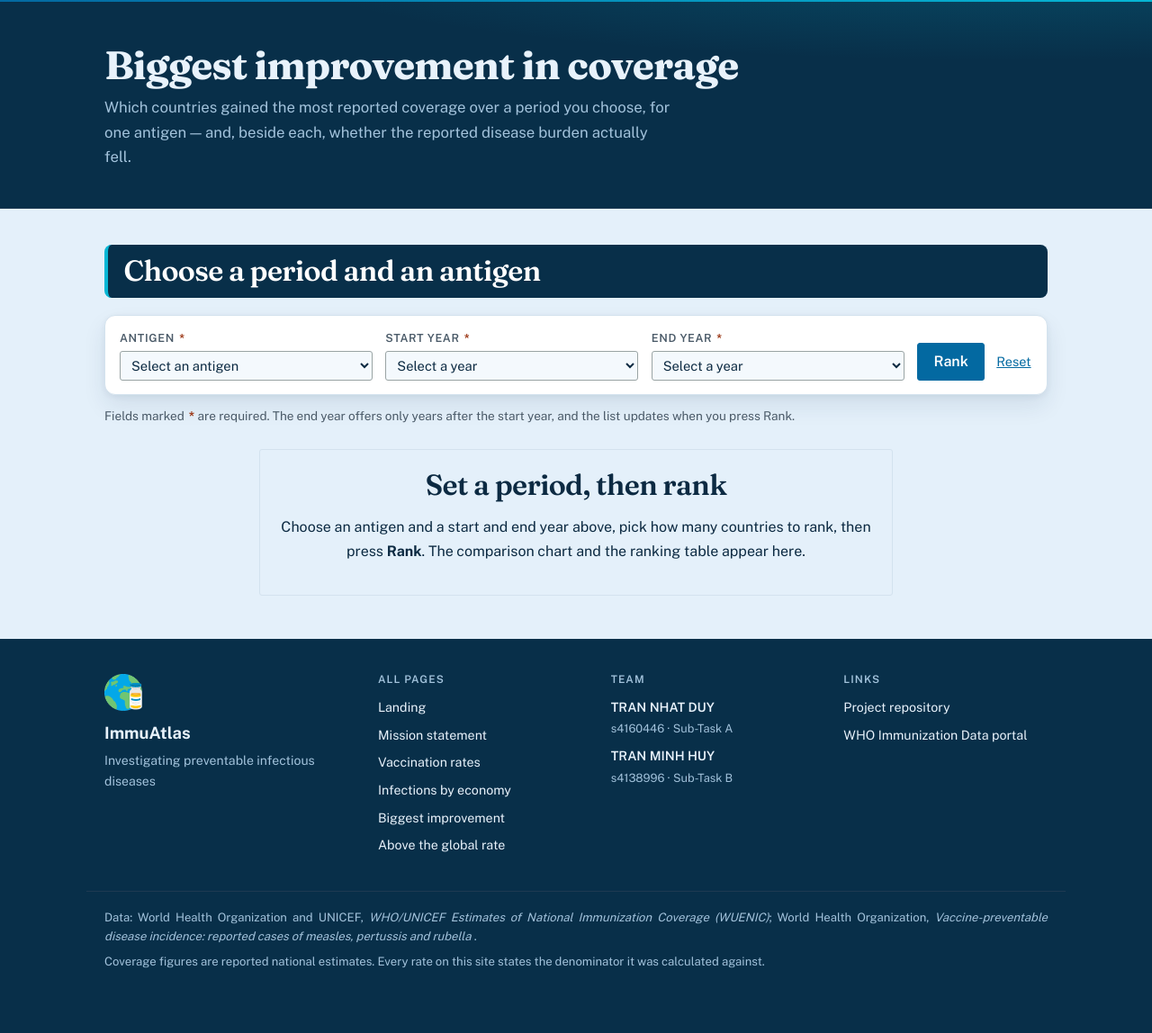
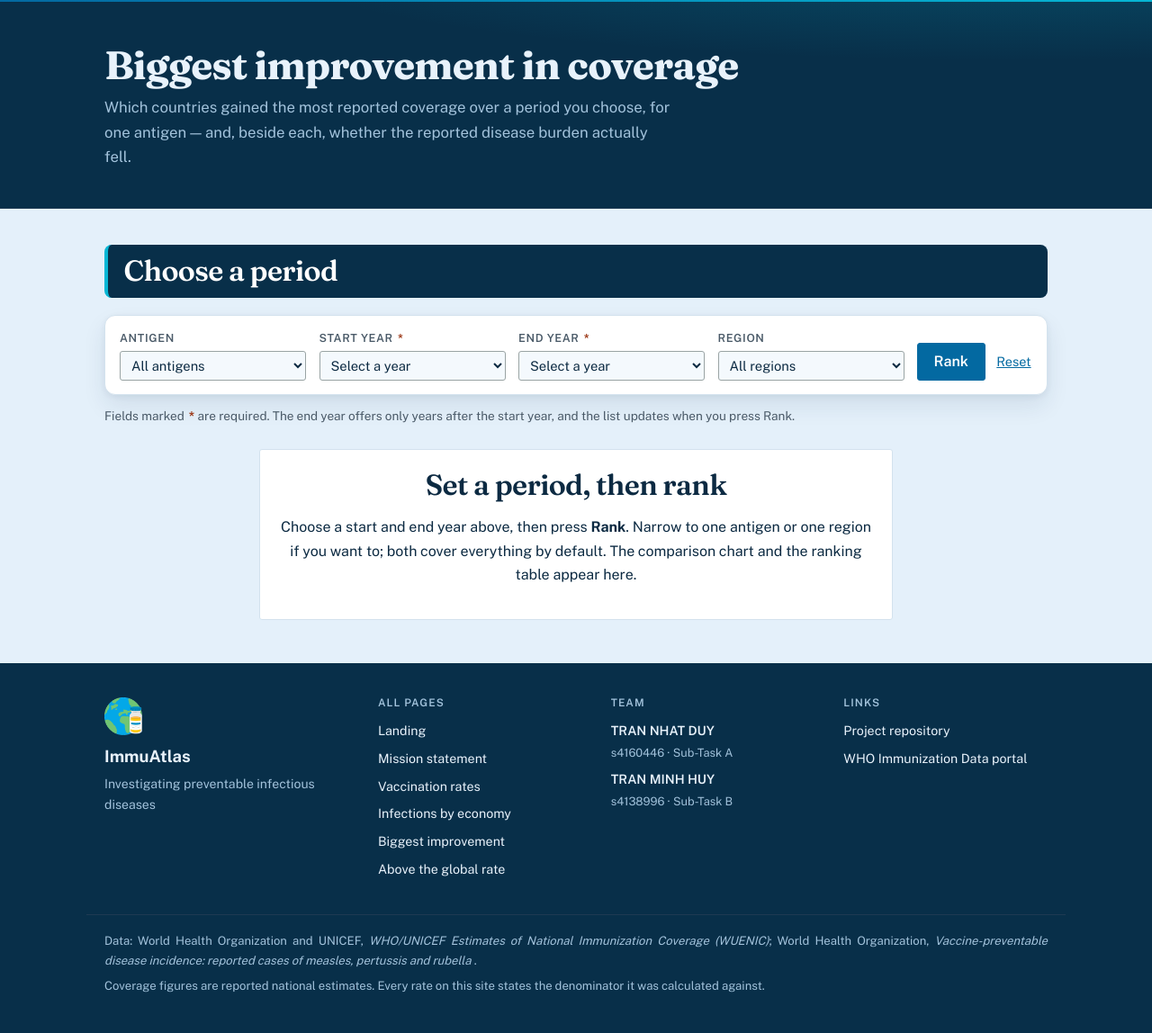
Before and after one commit to trannhatduy101-del/ImmuAtlas, a Flask app: page /improvement in a window 1280 px wide. Shown: the part 139-1287 px from the top of the page at 90% size. Before the commit the page ends 1215 px from the top, so only its background shows below. Run offline with Flask 3, Linux system fonts and the light colour scheme; data comes from the database, SQL or seed files in the repository.

Commit message:
Open 3A to all antigens and regions, white prompt box, fix the dead region filter

```diff
--- a/src/routes/coverage.py
+++ b/src/routes/coverage.py
@@ -233,7 +233,10 @@ def index():
     if bad:
         rejected.append("year")
 
-    region, bad = db.validate(request.args.get("region"), valid_regions, int)
+    # RegionID is a code like "TEA", not a number. Casting to int here
+    # threw on every real value, so the filter reported itself ignored and
+    # the selection silently stayed wide.
+    region, bad = db.validate(request.args.get("region"), valid_regions)
     if bad:
         rejected.append("region")
     country, bad = db.validate(request.args.get("country"), valid_countries)
--- a/src/routes/improvement.py
+++ b/src/routes/improvement.py
@@ -36,6 +36,9 @@ SORT_KEYS = {
     # Sorts on the case rate the table actually SHOWS at the end year. Every
     # other case key orders by the change, which answers a different question.
     "cases_now":  "cases_end IS NULL, cases_end DESC,             country_name ASC",
+    # A column on the table since :antigen became optional.
+    "antigen":    "antigen ASC,  coverage_change DESC, country_name ASC",
+    "antigen_desc": "antigen DESC, coverage_change DESC, country_name ASC",
     "country":    "country_name ASC",
     "country_desc": "country_name DESC",
 }
@@ -49,6 +52,8 @@ SORT_LABELS = [
     ("cases_fell", "Case change: biggest fall"),
     ("cases_rose", "Case change: biggest rise"),
     ("cases_now",  "End case rate: high → low"),
+    ("antigen",    "Antigen: A – Z"),
+    ("antigen_desc", "Antigen: Z – A"),
     ("country",    "Country: A – Z"),
     ("country_desc", "Country: Z – A"),
 ]
@@ -70,6 +75,7 @@ CHART_BARS = 10
 COLUMNS = [
     ("Rank", "improvement_rank", db.fmt_int),
     ("Country", "country_name", str),
+    ("Antigen", "antigen_name", str),
     ("Region", "region_name", str),
     ("Coverage start %", "coverage_start", db.fmt_num),
     ("Coverage end %", "coverage_end", db.fmt_num),
@@ -86,7 +92,7 @@ COLUMNS = [
 ]
 
 
-def _rows_for(antigen, start_year, end_year, order_by, q=None):
+def _rows_for(antigen, start_year, end_year, order_by, region=None, q=None):
     """Run the ranked improvement query. `order_by` is a trusted SORT_KEYS
     fragment; every value the user supplied is a bound parameter.
 
@@ -100,11 +106,11 @@ def _rows_for(antigen, start_year, end_year, order_by, q=None):
     base = db.load_query("coverage_improvement")
     sql = "SELECT * FROM (" + base + ") ORDER BY " + order_by
     params = {"antigen": antigen, "start_year": start_year,
-              "end_year": end_year, "q": q}
+              "end_year": end_year, "region": region, "q": q}
     return db.query(sql, params)
 
 
-def _summary_for(antigen, start_year, end_year, q=None):
+def _summary_for(antigen, start_year, end_year, region=None, q=None):
     """Headline figures for the KPI row, aggregated in SQL over the eligible
     pool (never in Python): average and largest coverage gain, and how many
     countries also saw their reported case rate fall."""
@@ -117,7 +123,7 @@ def _summary_for(antigen, start_year, end_year, q=None):
     # Same parameters as the table: a headline computed over a different pool
     # from the rows underneath it is worse than no headline.
     return db.query_one(sql, {"antigen": antigen, "start_year": start_year,
-                              "end_year": end_year, "q": q})
+                              "end_year": end_year, "region": region, "q": q})
 
 
 def _gain_bars(rows):
@@ -189,7 +195,14 @@ def globe_paths(rows):
     its outline but takes the no-data grey, because leaving it off the map
     entirely would punch a hole in the world.
     """
-    coverage = {r["country_id"]: r["coverage_end"] for r in rows}
+    # Averaged per country, because with "all antigens" a country has one row
+    # per vaccine. A dict comprehension would have kept whichever row SQL
+    # happened to return last -- a colour chosen by accident.
+    ends = {}
+    for r in rows:
+        if r["coverage_end"] is not None:
+            ends.setdefault(r["country_id"], []).append(r["coverage_end"])
+    coverage = {iso: sum(v) / len(v) for iso, v in ends.items()}
     shapes = []
     for iso in sorted(worldmap.PATHS):
         value = coverage.get(iso)
@@ -209,11 +222,13 @@ def index():
     try:
         antigens = db.query(db.load_query("filter_antigens"))
         years = db.query(db.load_query("filter_years"))
+        regions = db.query(db.load_query("filter_regions"))
     except db.DatabaseMissing as exc:
         return render_template("pages/3a_improvement.html", db_missing=str(exc)), 503
 
     valid_antigens = {a["antigen"] for a in antigens}
     valid_years = {y["year"] for y in years}
+    valid_regions = {r["region_id"] for r in regions}
 
     # The dropdowns land pre-filled with a sensible default period, but nothing
     # is ranked until the visitor presses Rank (the form carries submitted=1).
@@ -225,13 +240,20 @@ def index():
 
     rejected = []
 
-    # Antigen and the two years are REQUIRED: the page leaves them unset so the
-    # visitor chooses them (the form marks them with a red * and HTML `required`).
-    # No silent default is filled in, so a ranking never appears for a period the
-    # visitor did not actually pick.
+    # Only the two years are REQUIRED. A ranking has to be of SOMETHING over a
+    # period, and there is no sensible default period to invent -- but "which
+    # vaccine" and "which part of the world" both have an honest all-inclusive
+    # answer, so both default to it rather than blocking the form.
     antigen, bad = db.validate(request.args.get("antigen"), valid_antigens)
     if bad:
         rejected.append("antigen")
+
+    # RegionID is a code like "TEA", not a number. Casting to int here
+    # threw on every real value, so the filter reported itself ignored and
+    # the selection silently stayed wide.
+    region, bad = db.validate(request.args.get("region"), valid_regions)
+    if bad:
+        rejected.append("region")
 
     start_year, bad = db.validate(request.args.get("start"), valid_years, int)
     if bad:
@@ -281,15 +303,18 @@ def index():
     # current selection. It holds validated values only -- never request.args,
     # which would round-trip a value the page just reported as rejected.
     table_args = {
-        "antigen": antigen, "start": start_year, "end": end_year,
+        "antigen": antigen, "region": region,
+        "start": start_year, "end": end_year,
         "n": count, "sort": sort_active, "submitted": 1, "q": query_text,
     }
 
     ctx = dict(
         db_missing=None,
-        antigens=antigens, years=years, end_years=end_years,
+        antigens=antigens, years=years, end_years=end_years, regions=regions,
         antigen=antigen, antigen_name=name_for.get(antigen),
-        disease_name=disease_for.get(antigen),
+        disease_name=disease_for.get(antigen), region=region,
+        region_name=next((r["region_name"] for r in regions
+                          if r["region_id"] == region), None),
         start_year=start_year, end_year=end_year,
         count=count, count_options=COUNT_OPTIONS,
         sort_active=sort_active, sort_labels=SORT_LABELS,
@@ -308,7 +333,7 @@ def index():
     # A required field left unchosen means the visitor hasn't really submitted a
     # selection yet -> show the "pick your fields" prompt rather than an empty
     # result that looks like a data gap.
-    missing_required = antigen is None or start_year is None or end_year is None
+    missing_required = start_year is None or end_year is None
     if not submitted or missing_required:
         ctx["submitted"] = False
         return render_template("pages/3a_improvement.html", **ctx)
@@ -316,16 +341,17 @@ def index():
         return render_template("pages/3a_improvement.html", **ctx)
 
     # The whole eligible pool, ordered by the reader's chosen sort.
-    rows = _rows_for(antigen, start_year, end_year, order_by, query_text)
+    rows = _rows_for(antigen, start_year, end_year, order_by, region, query_text)
     ctx["rows"] = rows
 
     # An export is the full pool, never the page on screen -- the old version
     # could only ever hand over the top N.
     response = exports.send(
         request.args.get("format"),
-        "improvement_%s_%s-%s" % (antigen, start_year, end_year),
+        "improvement_%s_%s-%s" % (antigen or "all", start_year, end_year),
         "Biggest improvement in coverage",
-        "%s - %s to %s" % (name_for.get(antigen, antigen), start_year, end_year),
+        "%s - %s to %s" % (name_for.get(antigen, "all antigens"),
+                           start_year, end_year),
         COLUMNS, rows,
     )
     if response is not None:
@@ -347,7 +373,7 @@ def index():
 
     ctx["page"] = page
     ctx["eligible"] = page["total"]
-    ctx["imp_summary"] = _summary_for(antigen, start_year, end_year,
+    ctx["imp_summary"] = _summary_for(antigen, start_year, end_year, region,
                                       query_text)
 
     # The single biggest gainer, for the KPI row, regardless of the table sort.
@@ -363,7 +389,7 @@ def index():
     # ranking, and a search box narrowing the table should not silently redraw
     # what "the top ten" means.
     top_rows = _rows_for(antigen, start_year, end_year,
-                         SORT_KEYS["gain_desc"])[:CHART_BARS]
+                         SORT_KEYS["gain_desc"], region)[:CHART_BARS]
     ctx["bars"] = _gain_bars(top_rows)
     ctx["globe"] = globe_paths(rows)
     ctx["chart_n"] = len(top_rows)
--- a/src/static/css/style.css
+++ b/src/static/css/style.css
@@ -609,7 +609,11 @@ td.num, th.num { text-align: right; font-variant-numeric: tabular-nums; }
 /* Empty states ------------------------------------------------------------ */
 
 .empty-state {
-  background: var(--bg-sunk);
+  /* White, not --bg-sunk: sunk is within a few percent of the page background,
+     so the box had a border and nothing else -- on a page that is mostly empty
+     while it waits for a selection, that reads as a stray outline rather than
+     the one thing the reader is meant to act on. */
+  background: var(--bg-card);
   border: 1px solid var(--rule);
   border-radius: var(--radius);
   padding: 1.2rem;
@@ -1376,7 +1380,14 @@ td.num, th.num { text-align: right; font-variant-numeric: tabular-nums; }
   background: var(--bg-card); border: 1px solid var(--rule); border-radius: var(--radius-lg);
   box-shadow: var(--shadow-md);
 }
-.vbar-cap { margin: 0 0 .8rem; font-size: .9rem; color: var(--ink-muted); max-width: 72ch; }
+/* Centred on the plot it introduces, and narrower than 72ch so it breaks into
+   even lines instead of one long measure pinned to the left edge of a centred
+   chart. text-align also takes it out of the global justify rule, which is
+   written with :where() and so loses to any class. */
+.vbar-cap {
+  margin: 0 auto .8rem; font-size: .9rem; color: var(--ink-muted);
+  max-width: 60ch; text-align: center;
+}
 .vbar-legend { display: flex; gap: 1.2rem; margin: 0 0 1rem; font-size: .78rem; color: var(--ink-muted); }
 .vbar-key { display: inline-flex; align-items: center; gap: .4rem; }
 .vbar-key::before { content: ""; width: .9rem; height: .6rem; border-radius: 2px; }
@@ -1467,6 +1478,12 @@ td.num, th.num { text-align: right; font-variant-numeric: tabular-nums; }
   flex: 1 0 3.6rem; min-width: 0; text-align: center;
   font-size: .76rem; color: var(--ink-muted); overflow-wrap: anywhere;
 }
+/* The vaccine code under the country name, shown only when the ranking covers
+   every antigen and two bars can otherwise carry the same label. */
+.vbar-name-sub {
+  display: block; font-size: .68rem; letter-spacing: .02em;
+  color: var(--ink-faint, var(--ink-muted)); opacity: .8;
+}
 
 /* Per-table sort / rows-per-page, sitting in the table's own gradient header so
    the control is beside the thing it changes rather than in a filter bar three
--- a/src/templates/pages/3a_improvement.html
+++ b/src/templates/pages/3a_improvement.html
@@ -20,17 +20,21 @@
 {% else %}
 
 {# ---- Filters. GET, so the ranking lives in the URL and can be shared. ---- #}
-<h2 class="section-head">Choose a period and an antigen</h2>
+<h2 class="section-head">Choose a period</h2>
 <form class="filters" method="get" action="{{ url_for('improvement.index') }}">
   {# Marks the request as a real submission, so a fresh visit shows the prompt
      rather than a pre-run ranking. #}
   <input type="hidden" name="submitted" value="1">
   {# All controls on one line, like a search bar. #}
   <div class="filter-bar">
+    {# Not required, and not defaulted to one vaccine either: "all antigens"
+       ranks every country-and-vaccine pair, which the antigen column on the
+       table spells out. Only the two years have no honest all-inclusive
+       answer, so only they carry `required`. #}
     <div class="field">
-      <label for="f-antigen">Antigen <span class="req" aria-hidden="true">*</span></label>
-      <select id="f-antigen" name="antigen" required>
-        <option value="">Select an antigen</option>
+      <label for="f-antigen">Antigen</label>
+      <select id="f-antigen" name="antigen">
+        <option value="">All antigens</option>
         {% for a in antigens %}
           <option value="{{ a.antigen }}" {% if a.antigen == antigen %}selected{% endif %}>{{ a.antigen_name }}</option>
         {% endfor %}
@@ -64,6 +68,15 @@
         {% endif %}
       </select>
     </div>
+    <div class="field">
+      <label for="f-region">Region</label>
+      <select id="f-region" name="region">
+        <option value="">All regions</option>
+        {% for r in regions %}
+          <option value="{{ r.region_id }}" {% if r.region_id == region %}selected{% endif %}>{{ r.region_name }}</option>
+        {% endfor %}
+      </select>
+    </div>
     <div class="field field-actions">
       <button type="submit">Rank</button>
       <a class="reset" href="{{ url_for('improvement.index') }}">Reset</a>
@@ -81,11 +94,16 @@
 {% if not submitted %}
   <div class="empty-state prompt-state">
     <h2>Set a period, then rank</h2>
-    <p>Choose an antigen and a start and end year above, pick how many countries
-       to rank, then press <strong>Rank</strong>. The comparison chart and the
-       ranking table appear here.</p>
+    <p>Choose a start and end year above, then press <strong>Rank</strong>.
+       Narrow to one antigen or one region if you want to; both cover everything
+       by default. The comparison chart and the ranking table appear here.</p>
   </div>
 {% else %}
+
+{# With one antigen a row is a country. With all of them a country has a row per
+   vaccine, so calling the count "countries" would overstate it. #}
+{% set unit = 'countries' if antigen else 'country–vaccine pairs' %}
+{% set vaccine = antigen_name or 'any vaccine' %}
 
 {% if rejected %}
   <div class="rejected-note" role="status">
@@ -105,21 +123,30 @@
   </div>
 {% elif rows | length == 0 %}
   <div class="empty-state">
-    <h2>No country reported this antigen in both years</h2>
-    <p>Nothing can be ranked: no country has a reported {{ antigen_name }} figure
-       in both {{ start_year }} and {{ end_year }}. Try a different antigen or a
-       later start year.</p>
+    <h2>Nothing to rank for this period</h2>
+    <p>No country reported {{ vaccine }} in both {{ start_year }} and
+       {{ end_year }}{% if region_name %} in {{ region_name }}{% endif %}.
+       Try a wider selection or a later start year.</p>
   </div>
 {% else %}
 
   <p class="selection-line">
     Showing <strong>{{ page.first }}&ndash;{{ page.last }}</strong> of
-    <strong>{{ fmt_int(eligible) }}</strong> countries that reported
-    {{ antigen_name }} in both {{ start_year }} and {{ end_year }}, ranked by
+    <strong>{{ fmt_int(eligible) }}</strong> {{ unit }} that reported
+    {{ vaccine }} in both {{ start_year }} and {{ end_year }}{% if region_name %}
+    in {{ region_name }}{% endif %}, ranked by
     {{ (sort_labels | selectattr('0','equalto',sort_active) | first)[1] | lower }}.
     Every ranked country is reachable through the pages below, and a download
     contains all {{ fmt_int(eligible) }} of them.
   </p>
+
+  {% if region_name %}
+    {# RANK() is a window function, so it runs after the region filter: these
+       ranks number this region, not the world. Left unsaid, a reader who knows
+       who leads globally would think the numbers were broken. #}
+    <p class="filter-note"><strong>#1</strong> is the biggest gain within
+      {{ region_name }} rather than across every region.</p>
+  {% endif %}
 
   {# ---- Verdict banner: one bold headline result, in the SAME treatment as 2A's,
          so the two Sub-Task A result pages read as one product. The biggest
@@ -129,8 +156,10 @@
   {% if imp_summary and top_gainer %}
     <section class="outcome-verdict">
       <p class="ov-context">
-        {{ antigen_name }} &middot; {{ start_year }}&ndash;{{ end_year }} &middot;
-{{ fmt_int(eligible) }} ranked countries
+        {{ antigen_name or 'All antigens' }} &middot;
+        {{ region_name or 'All regions' }} &middot;
+        {{ start_year }}&ndash;{{ end_year }} &middot;
+        {{ fmt_int(eligible) }} ranked
       </p>
       <div class="ov-main">
         <span class="ov-fig">{{ '%+.1f'|format(top_gainer.coverage_change) }}</span>
@@ -148,7 +177,7 @@
           </p>
         </div>
       </div>
-      <p class="ov-note">Calculated against the children each country aimed to reach. Only countries that reported {{ antigen_name }} in both years are ranked.</p>
+      <p class="ov-note">Calculated against the children each country aimed to reach. Only countries that reported {{ vaccine }} in both years are ranked.</p>
     </section>
   {% endif %}
 
@@ -182,7 +211,7 @@
         <strong>Reported coverage in {{ end_year }}</strong>, not the change
         above it. Blue is at or above the {{ fmt_pct(globe_target, 0) }} target,
         orange is below, grey is a country with no figure for
-        {{ antigen_name }} in both years. The sphere is a flat map wrapped on a
+        {{ vaccine }} in both years. The sphere is a flat map wrapped on a
         circle, so it distorts towards the edges; the table below carries the
         figures.
         <span class="citation">Outlines: {{ globe_credit }}</span>
@@ -198,7 +227,7 @@
   <div class="vbar-chart">
     <p class="vbar-cap">
       The <strong>{{ chart_n }} largest risers</strong> among
-      {{ fmt_int(eligible) }} ranked countries, <strong>{{ start_year }}</strong>
+      {{ fmt_int(eligible) }} ranked {{ unit }}, <strong>{{ start_year }}</strong>
       to <strong>{{ end_year }}</strong>. Bars above the line rose and those
       below it fell. The outlined column leads the ranking. Sorting the table
       does not change this selection.
@@ -214,7 +243,7 @@
         <ol class="vbar-cols">
           {% for b in bars.bars %}
             <li class="vbar-col"
-                title="{{ b.row.country_name }}: {{ '%+.1f'|format(b.row.coverage_change) }} percentage points">
+                title="{{ b.row.country_name }} {{ b.row.antigen }}: {{ '%+.1f'|format(b.row.coverage_change) }} percentage points">
               <span class="vbar-fill {{ 'is-up' if b.up else 'is-down' }}{{ ' is-top' if b.is_top }}"
                     style="top: {{ b.top_pct }}%; height: {{ b.height_pct }}%;">
                 <span class="vbar-val">{{ '%+.1f'|format(b.row.coverage_change) }}</span>
@@ -224,7 +253,9 @@
         </ol>
       </div>
       <ol class="vbar-names">
-        {% for b in bars.bars %}<li>{{ b.row.country_name }}</li>{% endfor %}
+        {# The vaccine code goes under the name when every antigen is in play,
+           or two bars read as the same country twice. #}
+        {% for b in bars.bars %}<li>{{ b.row.country_name }}{% if not antigen %}<span class="vbar-name-sub">{{ b.row.antigen }}</span>{% endif %}</li>{% endfor %}
       </ol>
     </div>
   </div>
@@ -249,6 +280,7 @@
           <tr>
             <th scope="col" class="num">#</th>
             <th scope="col">Country</th>
+            <th scope="col">Antigen</th>
             {# The brief's own example for this task: country, the increase,
                the start year, the end year. The raw start and end coverage
                figures left the table with it -- they are the pair that printed
@@ -271,6 +303,7 @@
                 <span class="vx-key-name">{{ r.country_name }}</span>
                 <span class="vx-sub">{{ r.region_name }}</span>
               </th>
+              <td title="{{ r.antigen_name }}">{{ r.antigen }}</td>
               <td class="num">
                 <span class="delta-num {{ 'up' if r.coverage_change >= 0 else 'down' }}">{{ '%+.1f'|format(r.coverage_change) }}%</span>
               </td>
@@ -303,7 +336,7 @@
     </div>
     <div class="vx-table-foot">
       <span class="vx-foot-count">
-        {{ page_count(page, 'countries') }}
+        {{ page_count(page, unit) }}
       </span>
       {{ pager(page, 'improvement.index', table_args, anchor='#rank-table') }}
     </div>
@@ -317,7 +350,7 @@
       <dt>Coverage</dt>
       <dd>
         The share of its target group a country reached with
-        {{ antigen_name }}, as reported to WHO. The change is the end year
+        {{ vaccine }}, as reported to WHO. The change is the end year
         figure minus the start year figure, measured in percentage points.
       </dd>
       <dt>Who is ranked</dt>
@@ -345,7 +378,8 @@
       <dt>Did cases actually fall?</dt>
       <dd>
         The final column draws on a <strong>separate dataset</strong>: reported
-        {{ disease_name }} cases per 100,000 people across the same years.
+        {{ disease_name or "the matching disease's" }} cases per 100,000 people
+        across the same years.
         Coverage and case rates can rise together. Reported case numbers also
         reflect how actively a country looks for cases, so they are best read as
         an indication rather than a conclusion.
```
Also changed, not shown: src/queries/improvement/coverage_improvement.sql (+10 -13 lines), src/templates/pages/2a_coverage.html (+6 -3 lines).
